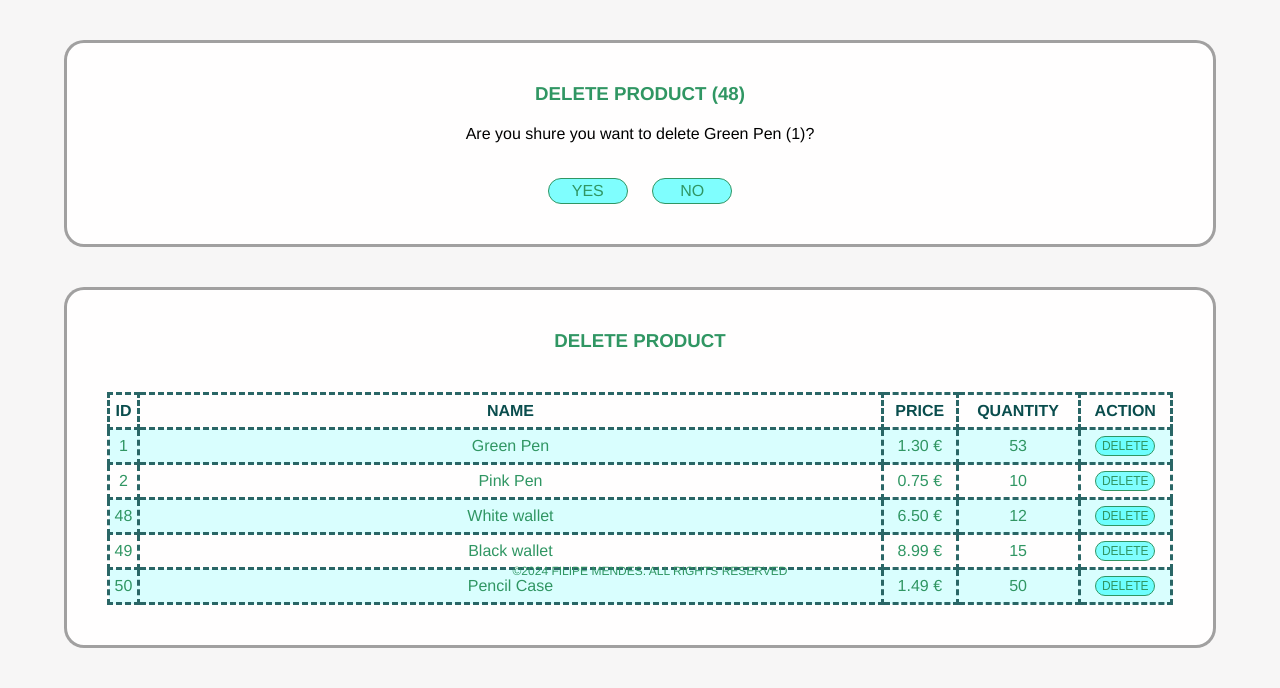
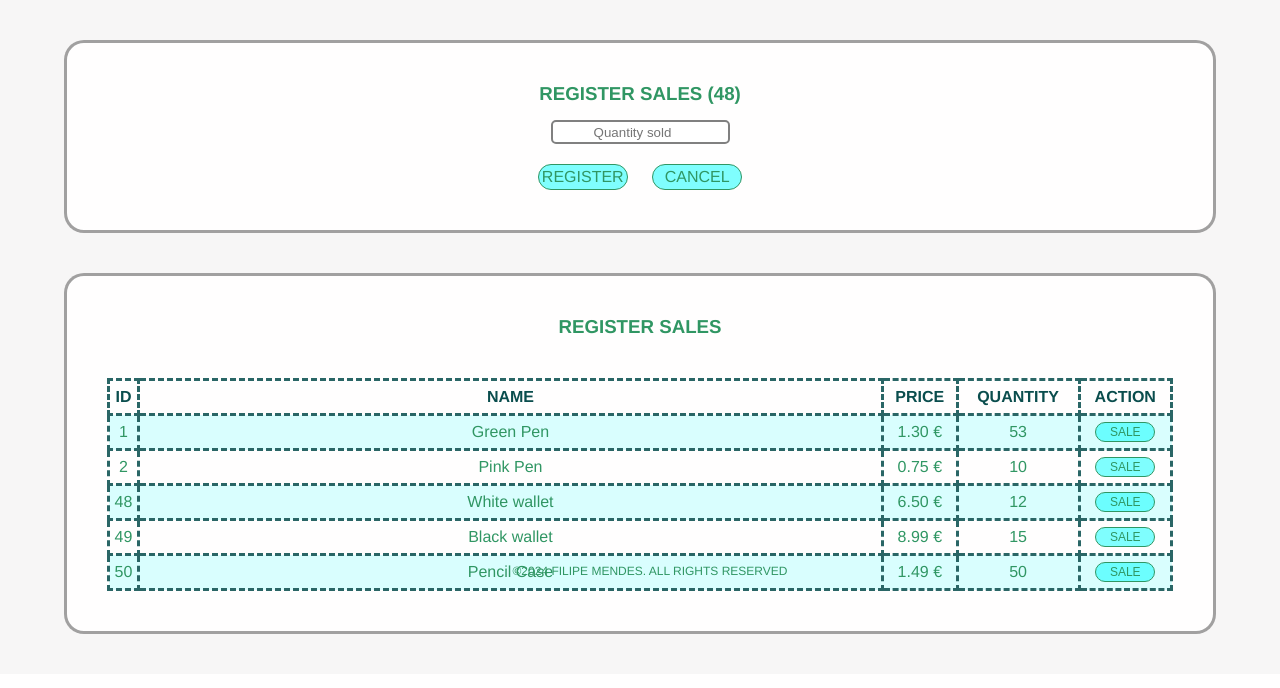
Before and after one commit to FMatiasMendes/Stock_Management_Site, a PHP site: page /registerSale.php in a window 1280 px wide. Shown: the part 211-899 px from the top of the page. After the commit the page ends 845 px from the top, so only its background shows below. Run offline with PHP 8.4, Linux system fonts and the light colour scheme.

Commit message:
registerSales html page done

```diff
--- a/registerSale.php
+++ b/registerSale.php
@@ -34,21 +34,22 @@
 
 		<div class="outer-border">
 			<!-- change id number -->
-			<h3 class="page-titles">DELETE PRODUCT (48)</h3>
-			<p class="delete-message">Are you shure you want to delete Green Pen (1)?</p>
+			<h3 class="page-titles">REGISTER SALES (48)</h3>
+
 			<div>
 				<form action="" class="search-form">
 					<!-- change placeholders number -->
+					<input type="number" name="" value="" placeholder="Quantity sold"><br>
 
-					<input type="submit" name="" value="YES" class="save-button">
-					<button class="cancel-button">NO</button>
+					<input type="submit" name="" value="REGISTER" class="save-button">
+					<button class="cancel-button">CANCEL</button>
 				</form>
 			</div>
 
 		</div>
 
 			<div class="outer-border">
-				<h3 class="page-titles">DELETE PRODUCT</h3>
+				<h3 class="page-titles">REGISTER SALES</h3>
 
 				<table>
 					<tr>
@@ -65,7 +66,7 @@
 						<td>53</td>
 						<td>
 							<form action="">
-								<input type="submit" name="edict" value="DELETE" class="edict-button">
+								<input type="submit" name="edict" value="SALE" class="edict-button">
 							</form>
 						</td>
 					</tr>
@@ -76,7 +77,7 @@
 						<td>10</td>
 						<td>
 							<form action="">
-							<input type="submit" name="edict" value="DELETE" class="edict-button">
+							<input type="submit" name="edict" value="SALE" class="edict-button">
 							</form>
 						</td>
 					</tr>
@@ -87,7 +88,7 @@
 						<td>12</td>
 						<td>
 							<form action="">
-							<input type="submit" name="edict" value="DELETE" class="edict-button">
+							<input type="submit" name="edict" value="SALE" class="edict-button">
 							</form>
 						</td>
 					</tr>
@@ -98,7 +99,7 @@
 						<td>15</td>
 						<td>
 							<form action="">
-							<input type="submit" name="edict" value="DELETE" class="edict-button">
+							<input type="submit" name="edict" value="SALE" class="edict-button">
 							</form>
 						</td>
 					</tr>
@@ -109,7 +110,7 @@
 						<td>50</td>
 						<td>
 							<form action="">
-							<input type="submit" name="edict" value="DELETE" class="edict-button">
+							<input type="submit" name="edict" value="SALE" class="edict-button">
 							</form>
 						</td>
 					</tr>
--- a/styles/style.css
+++ b/styles/style.css
@@ -114,7 +114,7 @@ body{
 .cancel-button
 {
 	color: var(--text-color);
-	width: 80px;
+	width: 90px;
 	padding: 3px 0px;
 	border: 1px solid;
 	border-color: var(--text-color);
```
